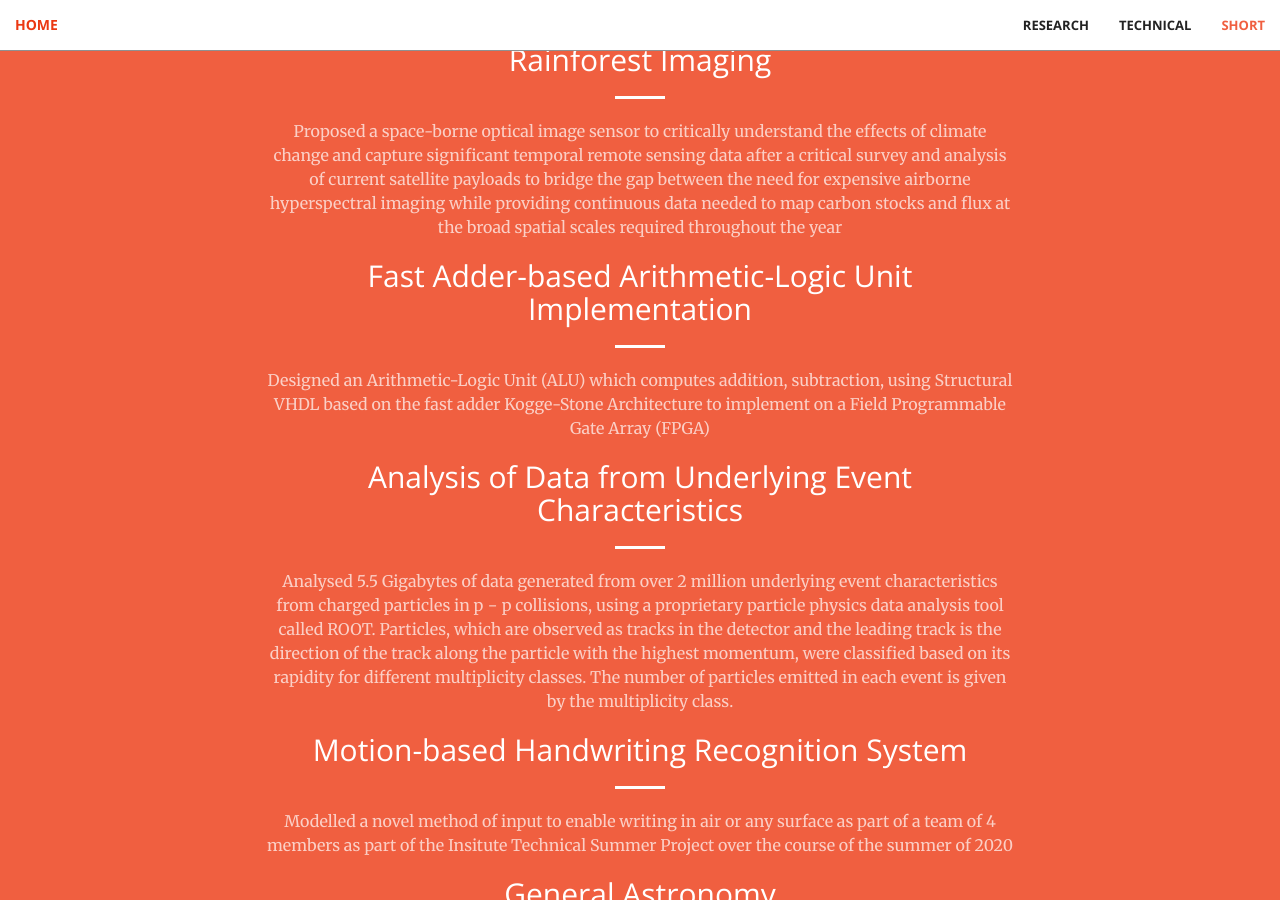
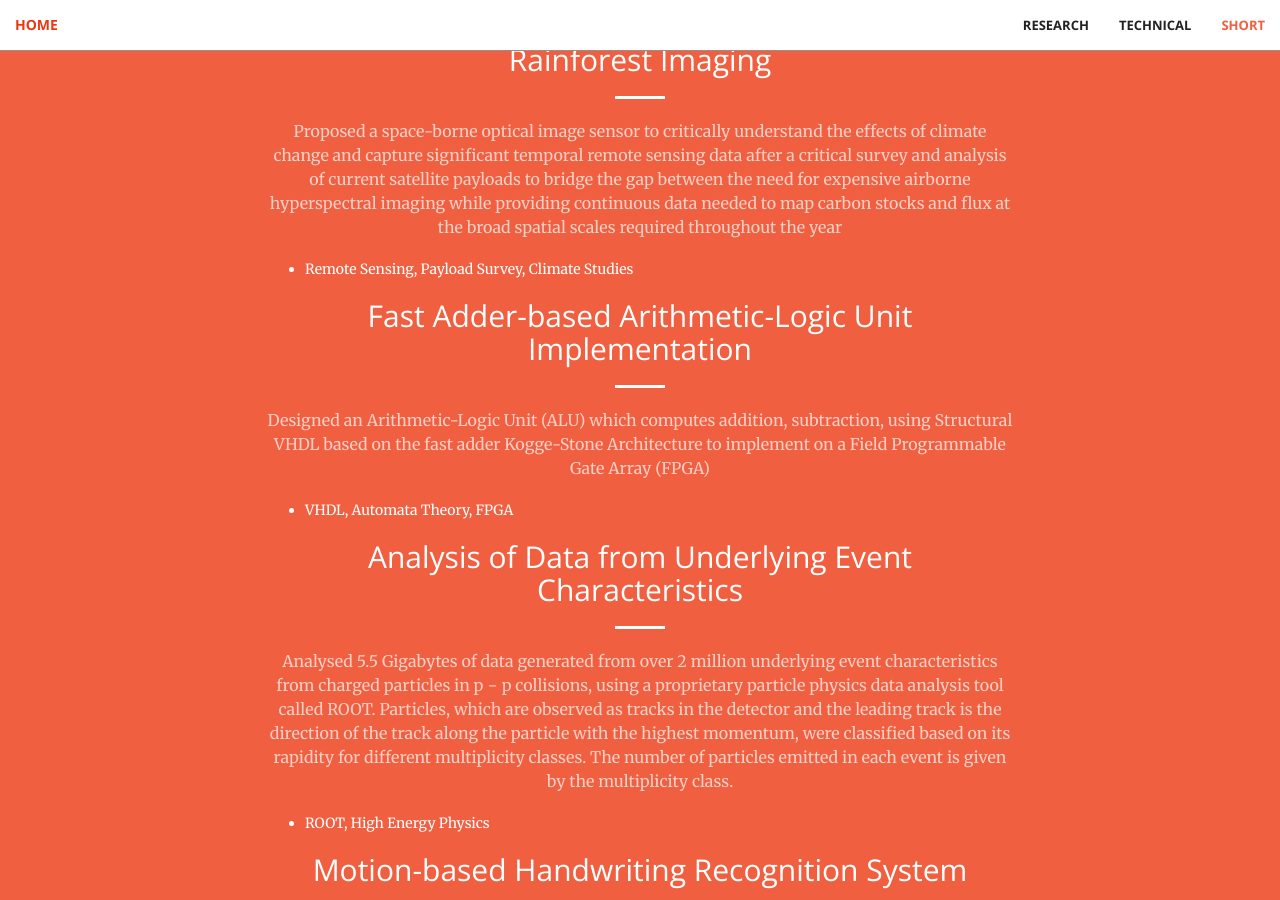
Before and after one commit to aravindbharathi/aravindbharathi.github.io, a Jekyll site: the page projects/index.html, which Jekyll copies as it is, in a window 1280 px wide and 900 px high, scrolled down 2514 px. Built offline with Jekyll 4.4.1, drawn with Linux system fonts in a browser that asks for light colours; some of the changed text lies outside the part shown.

Commit message:
Update index.html

```diff
--- a/projects/index.html
+++ b/projects/index.html
@@ -208,12 +208,18 @@
                       significant temporal remote sensing data after a critical survey and analysis of current satellite payloads
                       to bridge the gap between the need for expensive airborne hyperspectral imaging while providing continuous
                       data needed to map carbon stocks and flux at the broad spatial scales required throughout the year
+                      <ul align = "left">
+                        <li>Remote Sensing, Payload Survey, Climate Studies</li>
+                      </ul>
                     </p>
                     <h2 class="section-heading">Fast Adder-based Arithmetic-Logic Unit Implementation</h2>
                     <hr class="light">
                     <p class="text-faded">
                       Designed an Arithmetic-Logic Unit (ALU) which computes addition, subtraction,
                       using Structural VHDL based on the fast adder Kogge-Stone Architecture to implement on a Field Programmable Gate Array (FPGA)
+                      <ul align = "left">
+                        <li>VHDL, Automata Theory, FPGA</li>
+                      </ul>
                     </p>
                     <h2 class="section-heading">Analysis of Data from Underlying Event Characteristics</h2>
                     <hr class="light">
@@ -223,12 +229,18 @@
                       Particles, which are observed as tracks in the detector and the leading track is the direction of the track along the
                       particle with the highest momentum, were classified based on its rapidity for different multiplicity classes.
                       The number of particles emitted in each event is given by the multiplicity class.
+                      <ul align = "left">
+                        <li>ROOT, High Energy Physics</li>
+                      </ul>
                     </p>
                     <h2 class="section-heading">Motion-based Handwriting Recognition System</h2>
                     <hr class="light">
                     <p class="text-faded">
                       Modelled a novel method of input to enable writing in air or any surface as part of a team of 4 members as part of the Insitute Technical Summer Project over
                       the course of the summer of 2020
+                      <ul align = "left">
+                        <li>Signal Processing, Neural Networks</li>
+                      </ul>
                     </p>
                     <h2 class="section-heading">General Astronomy</h2>
                     <hr class="light">
@@ -236,6 +248,9 @@
                       A reading project taken under the guidance of a mentor wherein I made a report containing an overview of the Big Bang theory, its foundation and
                       observational support. I also performed some scientific computing in Astronomy on datafiles of images taken in outer space using astropy under the
                       Summer of Science initiative by the Maths and Physics Club
+                      <ul align = "left">
+                        <li>Cosmology, Special Theory of Relativity, General Theory of Relativity, Astropy</li>
+                      </ul>
                     </p>
                     <h2 class="section-heading">XLR8</h2>
                     <hr class="light">
```
